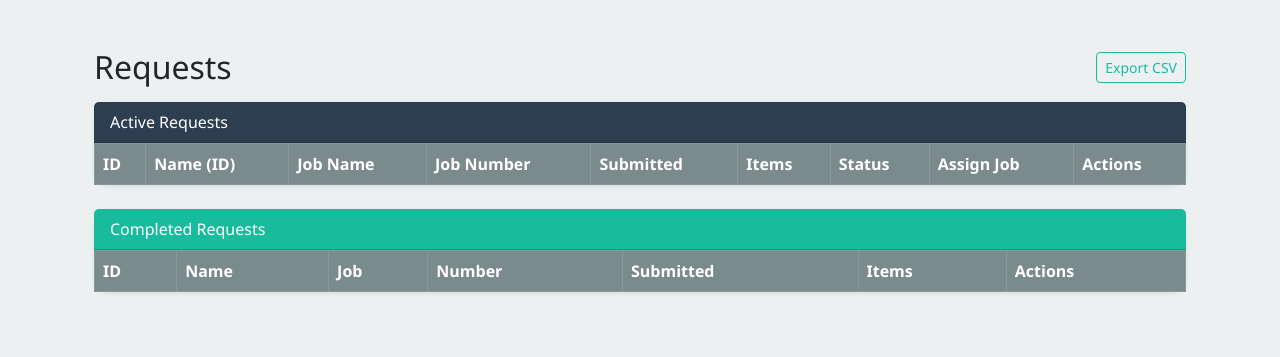
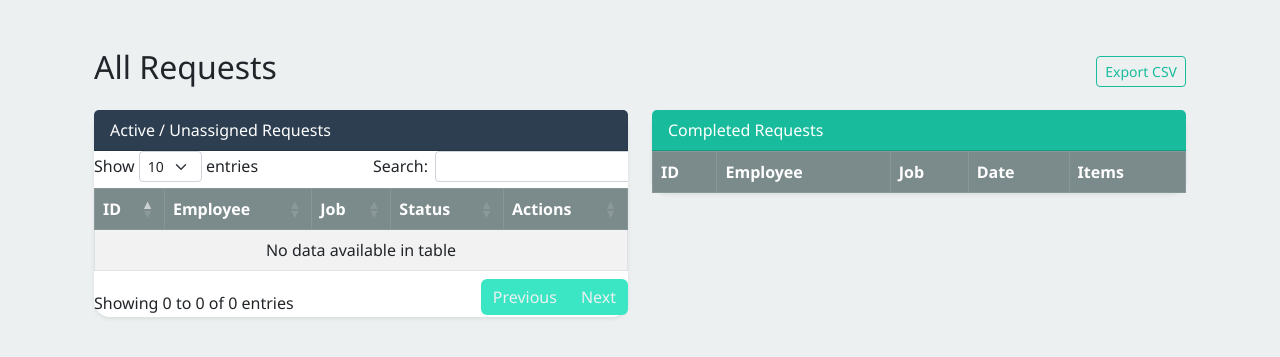
Before and after one commit to ColtonBaum/THE-REQuest-form, a Flask app: page /admin/requests in a window 1280 px wide. Shown: the part 72-429 px from the top of the page. Run offline with Flask 3, Linux system fonts and the light colour scheme; data that the repository does not hold is empty; some libraries are stand-ins or nearby versions.

Commit message:
Redesign Requests page: Split into active and completed side-by-side tables with styled cards

```diff
--- a/templates/admin/requests_list.html
+++ b/templates/admin/requests_list.html
@@ -4,28 +4,26 @@
 {% block admin_content %}
 <div class="container py-4">
   <div class="d-flex justify-content-between align-items-center mb-3">
-    <h3 class="mb-0">Requests</h3>
-    <a href="{{ url_for('admin.export_csv') }}" class="btn btn-outline-success btn-sm">Export CSV</a>
+    <h3>All Requests</h3>
+    <a href="{{ url_for('admin.export_csv') }}" class="btn btn-sm btn-outline-success">Export CSV</a>
   </div>
 
-  <!-- Active Requests -->
-  <div class="card shadow-sm mb-4">
+  <div class="row">
+    <!-- Active/Unassigned Requests -->
+    <div class="col-md-6 mb-4">
+      <div class="card shadow-sm">
         <div class="card-header bg-primary text-white">
-      Active Requests
+          Active / Unassigned Requests
         </div>
         <div class="card-body p-0">
           <div class="table-responsive">
-        <table id="active-requests-table" class="table table-striped table-bordered m-0">
+            <table id="requests-table" class="table table-striped table-bordered table-hover align-middle m-0">
               <thead class="table-dark">
                 <tr>
                   <th>ID</th>
-              <th>Name (ID)</th>
-              <th>Job Name</th>
-              <th>Job Number</th>
-              <th>Submitted</th>
-              <th>Items</th>
+                  <th>Employee</th>
+                  <th>Job</th>
                   <th>Status</th>
-              <th>Assign Job</th>
                   <th>Actions</th>
                 </tr>
               </thead>
@@ -34,91 +32,26 @@
                 <tr>
                   <td>{{ r.id }}</td>
                   <td>{{ r.employee_name }}</td>
-              <td>{{ r.job.name if r.job else r.job_name }}</td>
-              <td>{{ r.job.number if r.job else r.job_number }}</td>
-              <td>{{ r.submitted_at.strftime('%Y-%m-%d %H:%M') }}</td>
                   <td>
-                <ul class="mb-0 ps-3">
-                  {% for i in r.items %}
-                  <li>{{ i.quantity }}× {{ i.item_name }}</li>
-                  {% endfor %}
-                </ul>
+                    {% if r.job_id %}
+                      <a href="{{ url_for('admin.job_detail', job_id=r.job_id) }}">{{ r.job.name }}</a>
+                    {% else %}
+                      <span class="text-muted">—</span>
+                    {% endif %}
                   </td>
                   <td>
                     <form method="post" action="{{ url_for('admin.update_status', req_id=r.id) }}">
                       <input type="hidden" name="csrf_token" value="{{ csrf_token() }}">
                       <select name="status" class="form-select form-select-sm" onchange="this.form.submit()">
-                    <option value="Not started" {% if r.status == 'Not started' %}selected{% endif %}>Not started</option>
-                    <option value="In progress" {% if r.status == 'In progress' %}selected{% endif %}>In progress</option>
-                    <option value="Complete" {% if r.status == 'Complete' %}selected{% endif %}>Complete</option>
-                  </select>
-                </form>
-              </td>
-              <td>
-                <form method="post" action="{{ url_for('admin.assign_request', req_id=r.id) }}">
-                  <input type="hidden" name="csrf_token" value="{{ csrf_token() }}">
-                  <select name="job_id" class="form-select form-select-sm" onchange="this.form.submit()">
-                    <option value="">— Unassigned —</option>
-                    {% for j in jobs %}
-                    <option value="{{ j.id }}" {% if r.job_id == j.id %}selected{% endif %}>
-                      {{ j.name }} ({{ j.number }})
-                    </option>
-                    {% endfor %}
+                        <option value="Not started" {% if r.status=='Not started' %}selected{% endif %}>Not started</option>
+                        <option value="In progress" {% if r.status=='In progress' %}selected{% endif %}>In progress</option>
+                        <option value="Complete" {% if r.status=='Complete' %}selected{% endif %}>Complete</option>
                       </select>
                     </form>
                   </td>
                   <td class="text-nowrap">
                     <a href="{{ url_for('admin.edit_request', req_id=r.id) }}" class="btn btn-sm btn-outline-primary">Edit</a>
-                <form method="post" action="{{ url_for('admin.delete_request', req_id=r.id) }}" style="display:inline;" onsubmit="return confirm('Delete this request?');">
-                  <input type="hidden" name="csrf_token" value="{{ csrf_token() }}">
-                  <button type="submit" class="btn btn-sm btn-outline-danger">Delete</button>
-                </form>
-              </td>
-            </tr>
-            {% endfor %}
-          </tbody>
-        </table>
-      </div>
-    </div>
-  </div>
-
-  <!-- Completed Requests -->
-  <div class="card shadow-sm">
-    <div class="card-header bg-success text-white">
-      Completed Requests
-    </div>
-    <div class="card-body p-0">
-      <div class="table-responsive">
-        <table id="completed-requests-table" class="table table-striped table-bordered m-0">
-          <thead class="table-dark">
-            <tr>
-              <th>ID</th>
-              <th>Name</th>
-              <th>Job</th>
-              <th>Number</th>
-              <th>Submitted</th>
-              <th>Items</th>
-              <th>Actions</th>
-            </tr>
-          </thead>
-          <tbody>
-            {% for r in requests if r.status == 'Complete' %}
-            <tr>
-              <td>{{ r.id }}</td>
-              <td>{{ r.employee_name }}</td>
-              <td>{{ r.job.name if r.job else r.job_name }}</td>
-              <td>{{ r.job.number if r.job else r.job_number }}</td>
-              <td>{{ r.submitted_at.strftime('%Y-%m-%d %H:%M') }}</td>
-              <td>
-                <ul class="mb-0 ps-3">
-                  {% for i in r.items %}
-                  <li>{{ i.quantity }}× {{ i.item_name }}</li>
-                  {% endfor %}
-                </ul>
-              </td>
-              <td class="text-nowrap">
-                <a href="{{ url_for('admin.edit_request', req_id=r.id) }}" class="btn btn-sm btn-outline-primary">Edit</a>
-                <form method="post" action="{{ url_for('admin.delete_request', req_id=r.id) }}" style="display:inline;" onsubmit="return confirm('Delete this request?');">
+                    <form method="post" action="{{ url_for('admin.delete_request', req_id=r.id) }}" style="display:inline;" onsubmit="return confirm('Are you sure?');">
                       <input type="hidden" name="csrf_token" value="{{ csrf_token() }}">
                       <button type="submit" class="btn btn-sm btn-outline-danger">Delete</button>
                     </form>
@@ -132,11 +65,52 @@
       </div>
     </div>
 
-<!-- Auto-refresh script -->
-<script>
-  setInterval(() => {
-    window.location.reload();
-  }, 30000);
-</script>
-
+    <!-- Completed Requests -->
+    <div class="col-md-6 mb-4">
+      <div class="card shadow-sm">
+        <div class="card-header bg-success text-white">
+          Completed Requests
+        </div>
+        <div class="card-body p-0">
+          <div class="table-responsive">
+            <table id="completed-requests-table" class="table table-striped table-bordered table-hover align-middle m-0">
+              <thead class="table-dark">
+                <tr>
+                  <th>ID</th>
+                  <th>Employee</th>
+                  <th>Job</th>
+                  <th>Date</th>
+                  <th>Items</th>
+                </tr>
+              </thead>
+              <tbody>
+                {% for r in requests if r.status == 'Complete' %}
+                <tr>
+                  <td>{{ r.id }}</td>
+                  <td>{{ r.employee_name }}</td>
+                  <td>
+                    {% if r.job_id %}
+                      <a href="{{ url_for('admin.job_detail', job_id=r.job_id) }}">{{ r.job.name }}</a>
+                    {% else %}
+                      <span class="text-muted">—</span>
+                    {% endif %}
+                  </td>
+                  <td>{{ r.submitted_at.strftime('%Y-%m-%d') }}</td>
+                  <td>
+                    <ul class="mb-0 ps-3">
+                      {% for i in r.items %}
+                      <li>{{ i.quantity }}× {{ i.item_name }}</li>
+                      {% endfor %}
+                    </ul>
+                  </td>
+                </tr>
+                {% endfor %}
+              </tbody>
+            </table>
+          </div>
+        </div>
+      </div>
+    </div>
+  </div>
+</div>
 {% endblock %}
```
Lines whose indentation alone changed are shown as unchanged.
